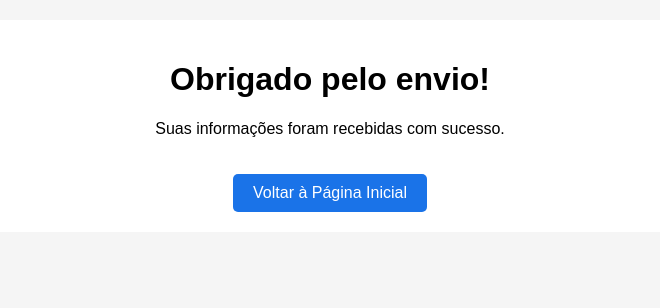
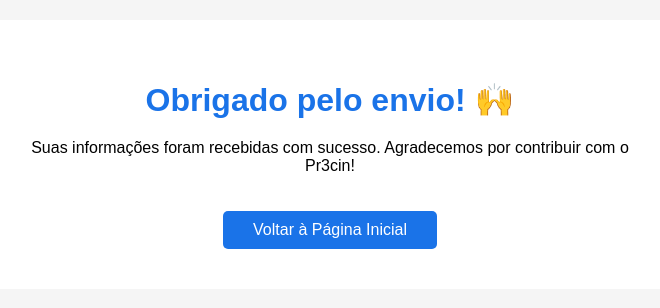
Before and after one commit to costavalmir/Pr3cin5.0, a Flask app: page /agradecimento in a window 1280 px wide. Shown: the top 308 px of the page, without its empty margins (310-970 px from the left). Run offline with Flask 3, Linux system fonts and the light colour scheme; parts of the project's set-up code (start-up, migrations or seed data) failed here and were passed over.

Commit message:
Update agradecimento.html

```diff
--- a/templates/agradecimento.html
+++ b/templates/agradecimento.html
@@ -7,34 +7,40 @@
     <style>
         body {
             font-family: Arial, sans-serif;
-            margin: 20px;
             background-color: #f5f5f5;
+            margin: 0;
+            padding: 20px;
         }
         .container {
-            max-width: 800px;
+            max-width: 600px;
             margin: auto;
             background: white;
-            padding: 20px;
+            padding: 40px;
             border-radius: 10px;
             text-align: center;
+        }
+        h1 {
+            color: #1a73e8;
+            margin-bottom: 20px;
         }
         .btn-voltar {
             background: #1a73e8;
             color: white;
             border: none;
-            padding: 10px 20px;
+            padding: 10px 30px;
             border-radius: 5px;
-            margin-top: 20px;
+            cursor: pointer;
             text-decoration: none;
             display: inline-block;
+            margin-top: 20px;
         }
     </style>
 </head>
 <body>
     <div class="container">
-        <h1>Obrigado pelo envio!</h1>
-        <p>Suas informações foram recebidas com sucesso.</p>
-        <a href="https://pr3cin5-0.onrender.com/" class="btn-voltar">Voltar à Página Inicial</a>
+        <h1>Obrigado pelo envio! 🙌</h1>
+        <p>Suas informações foram recebidas com sucesso. Agradecemos por contribuir com o Pr3cin!</p>
+        <a class="btn-voltar" href="https://pr3cin5-0.onrender.com/">Voltar à Página Inicial</a>
     </div>
 </body>
 </html>
```
